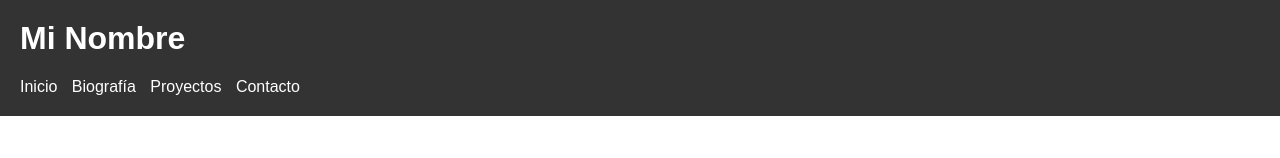
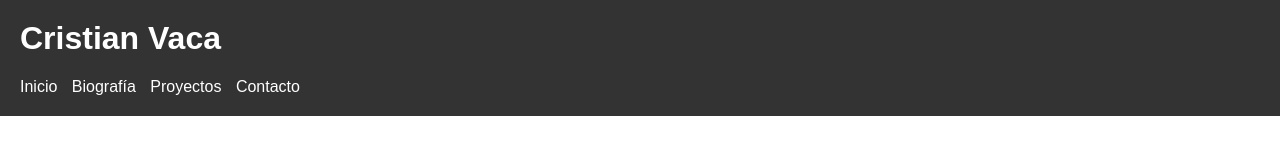
Before and after one commit to cristiahm/portafolio, a plain HTML site: page index.html in a window 1280 px wide. Shown: the top 158 px of the page. Drawn offline with Linux system fonts and the light colour scheme.

Commit message:
primer comiti agregamos el nombre

```diff
--- a/index.html
+++ b/index.html
@@ -6,7 +6,7 @@
 </head>
 <body>
   <header>
-    <h1>Mi Nombre</h1>
+    <h1>Cristian Vaca</h1>
     <nav>
       <ul>
         <li><a href="#inicio">Inicio</a></li>
```
